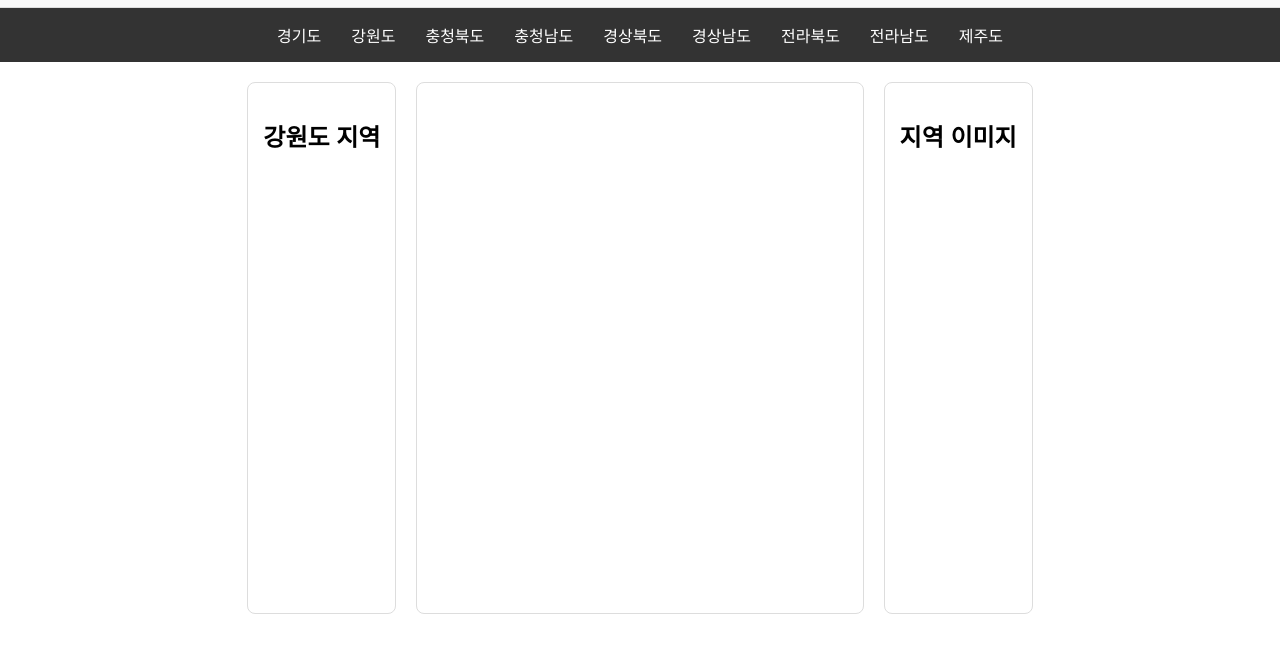
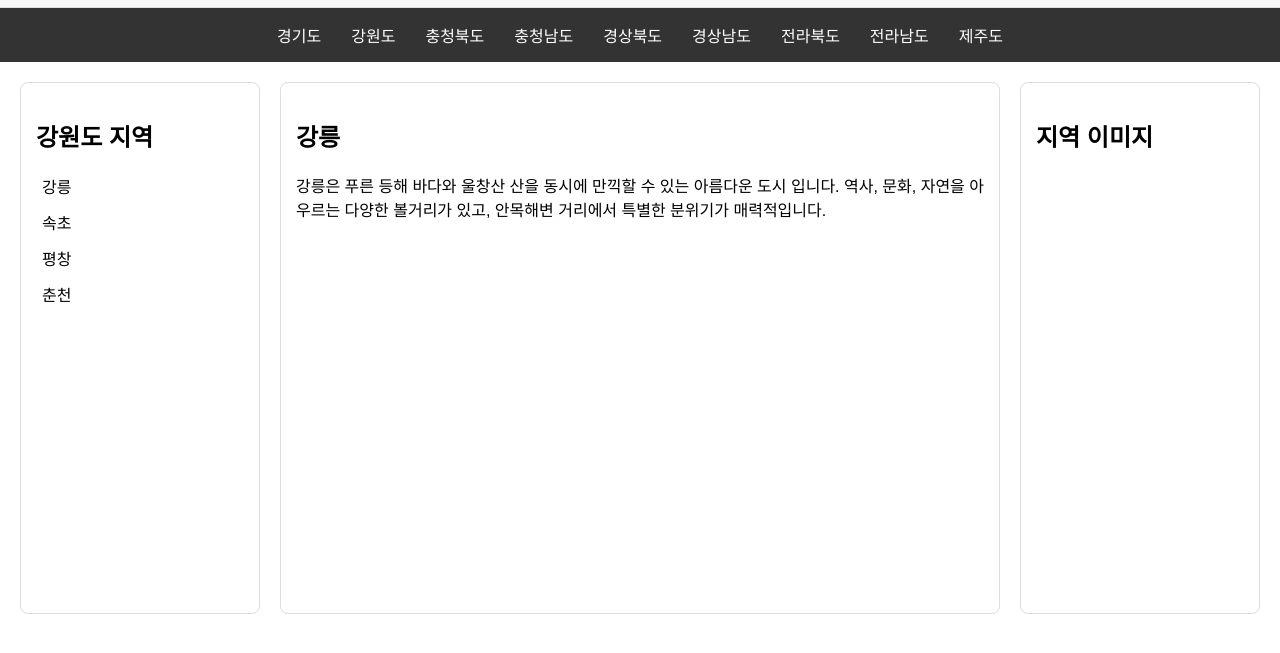
Before and after one commit to 20240798/travel-site, a plain HTML site: page gangwon.html in a window 1280 px wide. Shown: the part 53-706 px from the top of the page. Drawn offline with Linux system fonts and the light colour scheme.

Commit message:
ganawon.html

```diff
--- a/gangwon.html
+++ b/gangwon.html
@@ -40,17 +40,17 @@
         <section class="region-menu-section">
             <h2>강원도 지역</h2>
             <div class="region-buttons">
-                <button class="region-btn active" data-region=""></button>
-                <button class="region-btn" data-region=""></button>
-                <button class="region-btn" data-region=""></button>
-                <button class="region-btn" data-region=""></button>
+                <button class="region-btn active" data-region="Gangneung">강릉</button>
+                <button class="region-btn" data-region="Sokcho">속초</button>
+                <button class="region-btn" data-region="Pyeongchang">평창</button>
+                <button class="region-btn" data-region="Chuncheon">춘천</button>
             </div>
         </section>
 
         <section class="description-section">
-            <h2 id="region-title"></h2>
+            <h2 id="region-title">강릉</h2>
             <p id="region-description">
-
+                강릉은 푸른 등해 바다와 울창산 산을 동시에 만끽할 수 있는 아름다운 도시 입니다. 역사, 문화, 자연을 아우르는 다양한 볼거리가 있고, 안목해변 거리에서 특별한 분위기가 매력적입니다.
             </p>
         </section>
 
```
